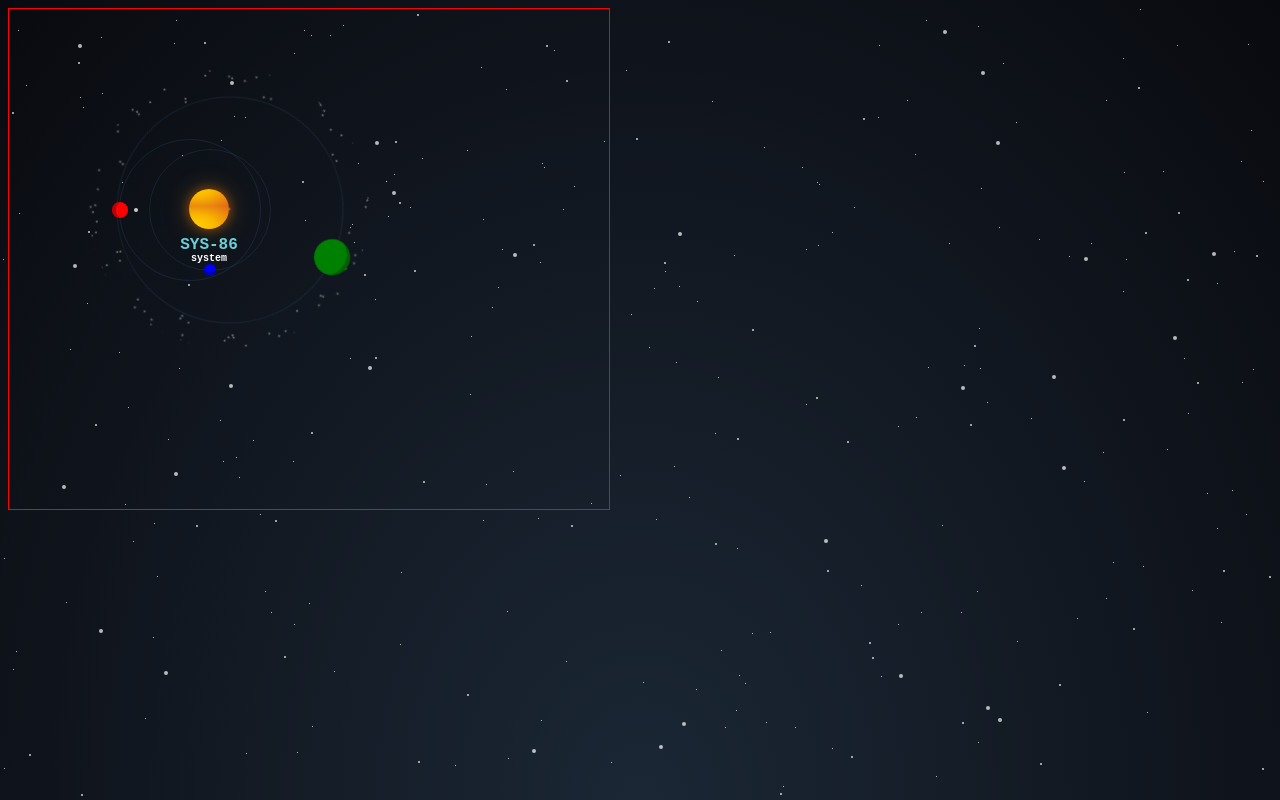
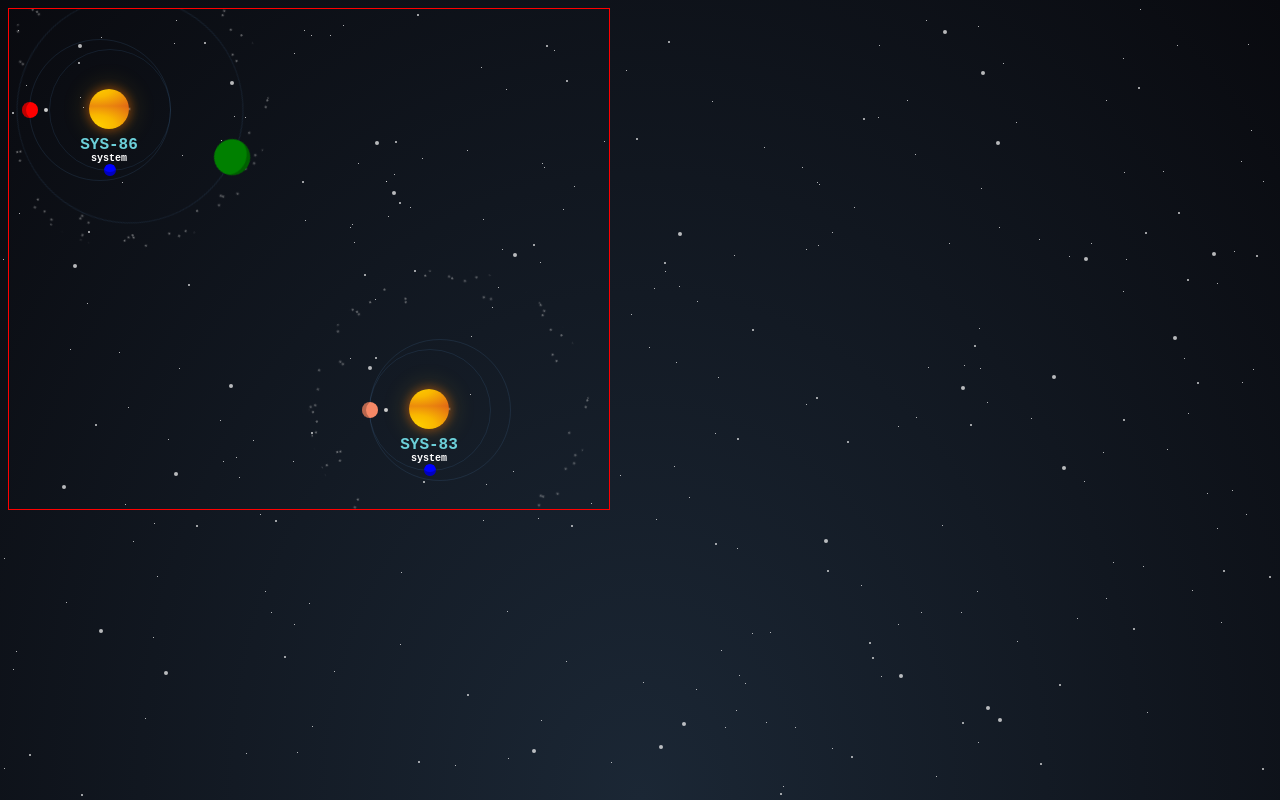
Before and after one commit to ghalex/space-odyssey, a Vue app: page / in a window 1280 px wide. Built offline with nearby package versions, Linux system fonts and the light colour scheme; a web font is replaced by a local one.

Commit message:
Add ability to set system position

```diff
--- a/src/App.vue
+++ b/src/App.vue
@@ -3,10 +3,18 @@
     <BgStars />
     <Map width="600px">
       <System
+        :position="{x: 100, y: 100}"
         :planets="[
           { orbit: 120, hasSattelite: false, radius: 6, speed: 3 },
-          { orbit: 140, hasSattelite: true, color: 'red', offset: { x: -20 } },
+          { orbit: 140, hasSattelite: true, color: 'red', offset: { x: -10 } },
           { orbit: 225, radius: 18, color: 'green', offset: { x: 20 }, speed: 11 }
+        ]"
+      />
+       <System
+        :position="{x: 420, y: 400}"
+        :planets="[
+          { orbit: 120, hasSattelite: false, radius: 6, speed: 3 },
+          { orbit: 140, hasSattelite: true, color: '#F58866', offset: { x: 10 } },
         ]"
       />
     </Map>
--- a/src/components/System/index.vue
+++ b/src/components/System/index.vue
@@ -1,5 +1,5 @@
 <template>
-  <div class="system">
+  <div class="system" :style="{ left: position.x + 'px', top: position.y + 'px' }">
     <div class="system-shapes">
       <Asteroids />
       <Planet
@@ -38,6 +38,10 @@ export default defineComponent({
     planets: {
       type: Array,
       default: () => []
+    },
+    position: {
+      type: Object,
+      default: () => ({ x: 0, y: 0 })
     }
   },
   components: { Sun, Planet, Asteroids },
@@ -52,8 +56,6 @@ export default defineComponent({
 
 .system {
   position: absolute;
-  left: 200px;
-  top: 200px;
 
   .system-shapes {
     position: absolute;
```
